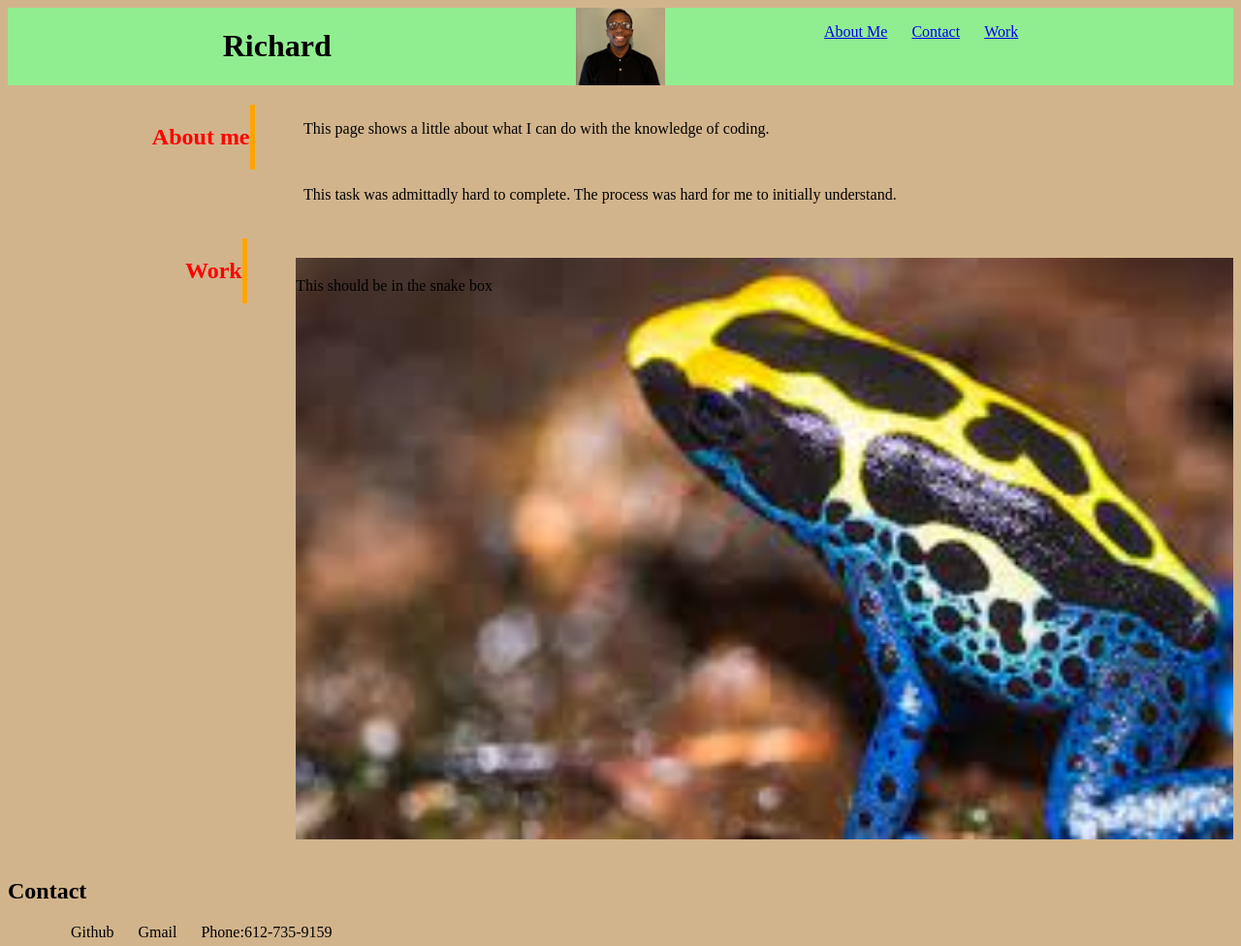
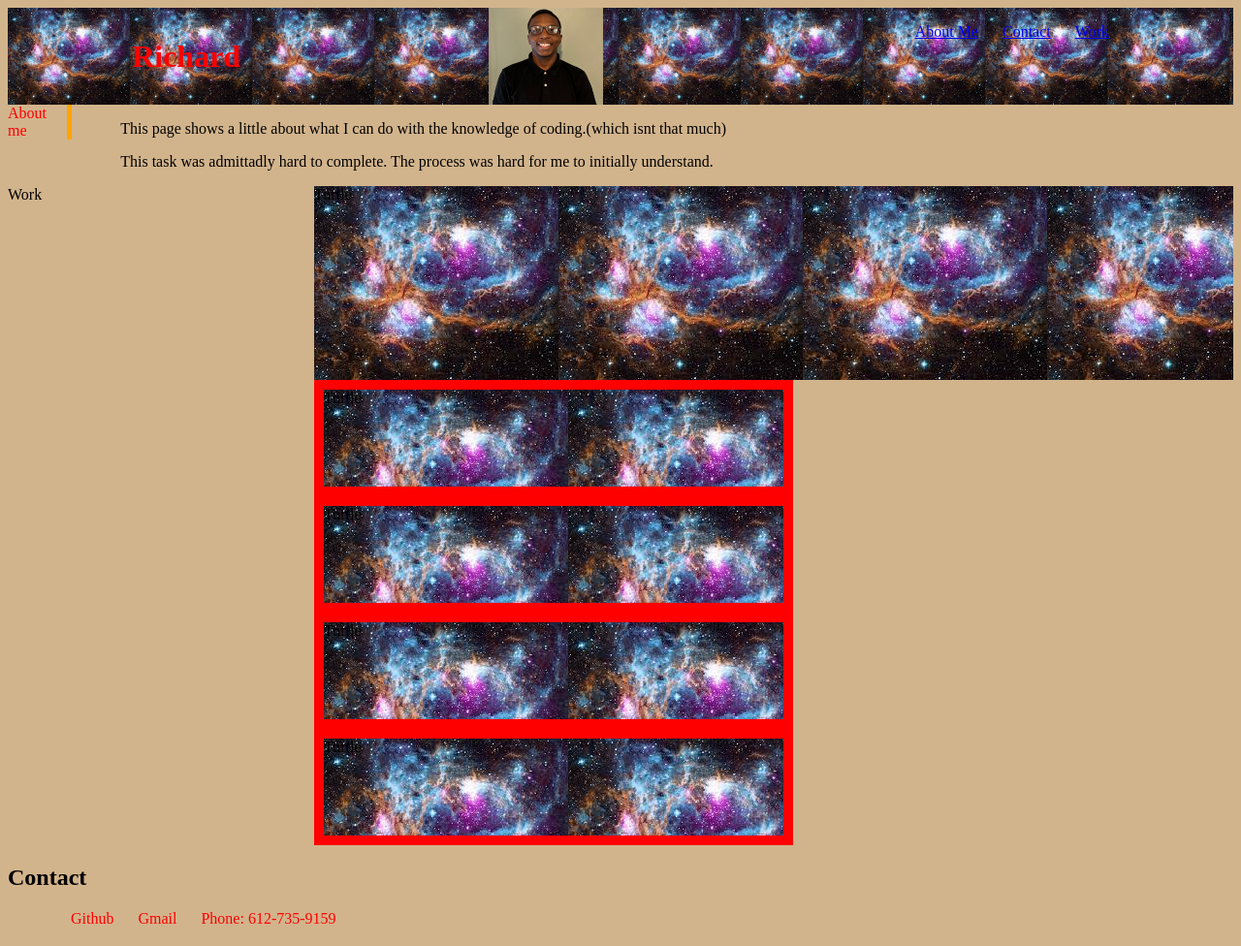
Before and after one commit to HTML-No0b/crispy-portfolio, a plain HTML site: page index.html in a window 1280 px wide. Shown: the whole page at 97% size. Drawn offline with Linux system fonts and the light colour scheme.

Commit message:
new updates for my portfolio

```diff
--- a/assets/style.css
+++ b/assets/style.css
@@ -1,20 +1,28 @@
 body {
-    background-color: tan;
+   background-color: tan;
+
 }
-
+#space {
+    height: 40px;
+    width: 3em;
+}
 
 header {
     display: flex;
     justify-content: space-around;
-    background-image: url(./HeadPic.jpg);
-    background-repeat: no-repeat;
-    background-position: center;
-    background-size:contain ;
-    background-color: lightgreen;
+    background-position:auto;
+    background-size: contain ;
+    background-image: url(./space.jpg);
+    color: red;
+}
+#bighead {
+    height: 100px;
+    width: 118px;
 }
 
-
-
+.meabout {
+    display: flex;
+}
 ul {
     display: flex;
 }
@@ -23,49 +31,65 @@ ul {
     list-style-type: none;
     justify-content: space-around;
     margin-left: 25px;
-    color: black;
+    color:red;
 }
 .me {
     display: flex;
     justify-content: space-around;
     flex-direction: column;
+    color: red;
 
 }
 
-section {
+/* section {
     display: flex;
     justify-content: space-between;
     margin: 20px 0;
-}
-
+} */
+a:hover {
+    color: red;
+  }
 .header-container {
     display: flex;
     height: 100%;
     border-right:5px orange solid ;
-    flex: 1 1 20%;
+    flex: 1 1 3%;
     color: red;
-    justify-content: flex-end;
+    justify-content: flex-start;
 }
 
 .work-container {
     display: flex;
     height: 100%;
     border-right:5px orange solid ;
-    flex: 1 1 20%;
+    flex: 1 1 6%;
     color: red;
-    justify-content: flex-end;
+    justify-content: flex-start;
+}
+img:hover {
+    color: black ;
 }
 
-#section-container {
-    position: relative;
-    flex: 1 1 80%;
-    background-image: url(./download.jpg);
-    margin-left: 4%;
-    height: 600px;
-    width: 600px;
-    background-repeat: no-repeat;
-    background-size: cover;
+.big-image {
+    display: flex;
+    flex-wrap: wrap;
 }
+ .portfolio-box {
+    display:flex;
+    flex-wrap:wrap;
+
+ }
+.small-image {
+    display: flex;
+    flex-wrap: wrap;
+    height: 100%;
+    width: 25%;
+    border: 10px red solid;
+}
+
+
+
+
 
 .section-container {
     position: relative;
@@ -75,32 +99,87 @@ section {
     background-repeat: no-repeat;
 
 }
+
+#box1-container {
+    position: relative;
+    margin: 0px 0px 0px 50px;
+    flex: 1 1 80%;
+    justify-content: flex-end;
+    background-repeat: no-repeat;
+    background-color: blue;
+
+}
 .container {
     position:absolute;
     text-align: center;
     color: white;
 }
-.Top-right {
-    position: absolute;
-    bottom: 8px;
-    left: 16px;
-    font-size: 18px;
-    border-style:dashed
+
+.boxes {
+    display: flex;
 }
-/* #surf-image {
-    background-image: url("./World-Snake-Day-640x514.jpg");
-    background-position: center;
-    background-repeat: no-repeat;
-    height: 650px;
-    width: 650px;
-    object-fit: center;
-} */
 
-/* h2{
-    opacity: 1;
-    margin-right: 10px;
-} */
-/* @media screen and (min-width:400px) {
-    body
+#text1 {
+    display: flex;
+    height: 55px;
+    width: 193px;
+    border: 12px solid lime;
+    background-color: aqua;
+}
 
-} */
+#text2 {
+    display: flex;
+    flex-direction: column;
+    text-decoration:solid green;
+
+}
+
+#text3 {
+    display: flex;
+    flex-direction: column;
+}
+
+footer {
+    display:flex;
+}
+.portfolio {
+    display: flex;
+}
+
+#aside {
+    width: 25%;
+}
+ .portfolio-box {
+    width:75%;
+    display: flex;
+ }
+ .big-image {
+width: 100%;
+height: 200px;
+background-image: url(./space.jpg);
+ }
+
+ .small-image {
+    width: 50%;
+    height: 100px;
+    background-image: url(./space.jpg);
+ }
+@media screen and (min-width:400px) {
+    body {
+        flex-wrap: wrap;
+    }
+    .header-container{
+        flex-wrap: wrap;
+    }
+
+}@media screen and (min-width:780px) {
+    body {
+        flex-wrap: wrap;
+    }
+
+    .header-container {
+        flex-wrap: wrap;
+        flex-direction: column;
+    }
+
+}
--- a/index.html
+++ b/index.html
@@ -1,5 +1,6 @@
 <!DOCTYPE html>
 <html lang="en">
+
 <head>
     <meta charset="UTF-8">
     <meta http-equiv="X-UA-Compatible" content="IE=edge">
@@ -7,51 +8,66 @@
     <link rel="stylesheet" href="./assets/style.css">
     <title>Crispiest Portfolio😅 </title>
 </head>
+
 <body>
     <header>
-        <span class="me"><h1>Richard</h1></span>
+        <span class="me">
+            <h1>Richard</h1>
+        </span>
+        <img id="bighead" src="./assets/HeadPic.jpg" alt="HeadPic">
         <nav>
             <ul>
-                <li><a href="#">About Me</a></li>
-                <li><a href="#">Contact</a></li>
+                <li><a href="#aboutme">About Me</a></li>
+                <li><a href="#contact">Contact</a></li>
                 <li><a href="#">Work</a></li>
             </ul>
         </nav>
     </header>
-    <section>
-        <div class="header-container">
-            <h2>About me</h2>
+    <section class="meabout">
+        <div class="header-container" id="aboutme">
+            <aside>About me</aside>
         </div>
         <div class="section-container">
             <div>
-            <!-- <img src="./assets/download.jpg" alt="frog"> -->
-                <p>This page shows a little about what I can do with the knowledge of coding.</p>
-                <br>
+                <p>This page shows a little about what I can do with the knowledge of coding.(which isnt that much)</p>
                 <p>This task was admittadly hard to complete. The process was hard for me to initially understand.</p>
             </div>
-
         </div>
     </section>
 
-    <section>
-        <div class="work-container">
-            <h2>Work</h2>
+        <section class="portfolio" id="work">
+            <div id="aside">Work</div>
+            <div class="portfolio-box">
+            <div class="big-image">
+                <div>Turtle</div>
             </div>
-        <section id="section-container">
-<section>
-                <div class="Top right">This should be in the snake box</div>
-
+            <div class="small-image">
+                <div>Turtle</div>
+            </div>
+            <div class="small-image">
+                <div>Turtle</div>
+            </div>
+            <div class="small-image">
+                <div>Turtle</div>
+            </div>
+            <div class="small-image">
+                <div>Turtle</div>
+            </div>
+            </div>
        </section>
     </section>
-        </div>
-    </section>
-    <footer>
+
+
+    <footer id="contact">
+        <div>
             <h2>Contact</h2>
             <ul>
                 <li>Github</li>
                 <li>Gmail</li>
-            <li>Phone:612-735-9159</li>
+                <li>Phone: 612-735-9159</li>
             </ul>
+        </div>
     </footer>
 </body>
+
 </html>
```
Also changed, not shown: assets/space.jpg (added), 1 other file. Lines whose indentation alone changed are shown as unchanged.
